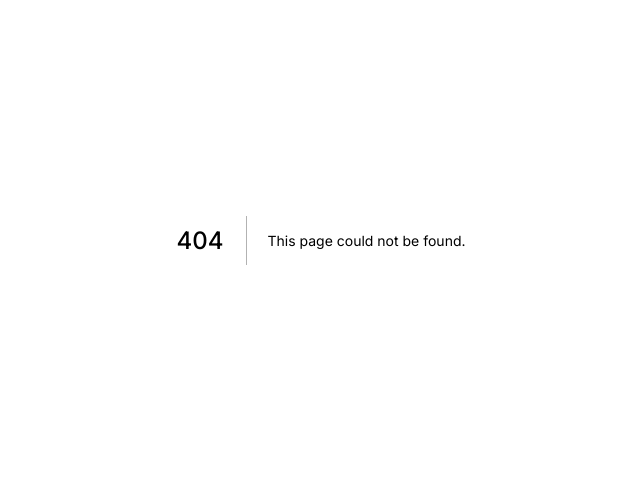
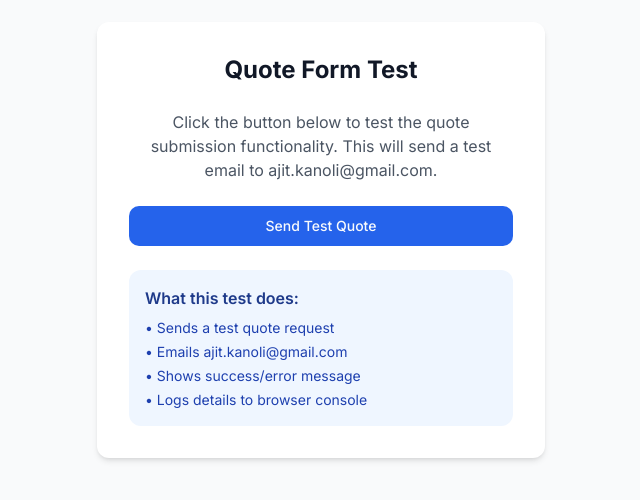
Before and after one commit to Ajit-Bhaskaran/cgpainting-current, a Next.js app in the folder app/: page /test-quote in a window 1280 px wide. Before the commit this address had no page. Shown: the part 160-660 px from the top of the page, without its empty margins (319-959 px from the left). Built offline with nearby package versions, Linux system fonts and the light colour scheme.

Commit message:
Add quote form functionality with Web3Forms email integration

```diff
--- /dev/null
+++ b/app/app/api/quote/route.ts
@@ -0,0 +1,64 @@
+import { NextRequest, NextResponse } from 'next/server'
+
+export async function POST(request: NextRequest) {
+  try {
+    const formData = await request.json()
+
+    // Web3Forms endpoint - this is a free service that handles form submissions
+    const response = await fetch('https://api.web3forms.com/submit', {
+      method: 'POST',
+      headers: {
+        'Content-Type': 'application/json',
+      },
+      body: JSON.stringify({
+        access_key: 'c102832c-bb16-485f-903b-95cbd6aaee05',
+        name: formData.name,
+        email: formData.email,
+        phone: formData.phone,
+        address: formData.address,
+        propertyType: formData.propertyType,
+        projectType: formData.projectType,
+        rooms: formData.rooms,
+        timeline: formData.timeline,
+        budget: formData.budget,
+        details: formData.details,
+        subject: 'New Quote Request - CG Painting',
+        message: `
+New quote request received:
+
+Contact Information:
+- Name: ${formData.name}
+- Phone: ${formData.phone}
+- Email: ${formData.email}
+- Address: ${formData.address}
+
+Project Details:
+- Property Type: ${formData.propertyType}
+- Project Type: ${formData.projectType}
+- Rooms/Areas: ${formData.rooms}
+- Timeline: ${formData.timeline}
+- Budget: ${formData.budget}
+
+Additional Details:
+${formData.details}
+
+This quote request was submitted from the CG Painting website.
+        `,
+      }),
+    })
+
+    const result = await response.json()
+
+    if (result.success) {
+      return NextResponse.json({ success: true, message: 'Quote request submitted successfully!' })
+    } else {
+      throw new Error('Failed to submit form')
+    }
+  } catch (error) {
+    console.error('Quote submission error:', error)
+    return NextResponse.json(
+      { success: false, message: 'Failed to submit quote request. Please try again.' },
+      { status: 500 }
+    )
+  }
+}
--- /dev/null
+++ b/app/app/test-quote/page.tsx
@@ -0,0 +1,82 @@
+'use client'
+
+import { useState } from 'react'
+import { Button } from '@/components/ui/button'
+import { toast } from 'sonner'
+
+export default function TestQuotePage() {
+  const [isTesting, setIsTesting] = useState(false)
+
+  const testQuoteSubmission = async () => {
+    setIsTesting(true)
+
+    try {
+      const testData = {
+        name: 'Test User',
+        phone: '0412 345 678',
+        email: 'test@example.com',
+        address: '123 Test Street, Sydney NSW 2000',
+        propertyType: 'house',
+        projectType: 'interior',
+        rooms: 'Living room, 2 bedrooms',
+        timeline: '1-2weeks',
+        budget: '3000-5000',
+        details: 'This is a test submission to verify the quote form is working correctly.'
+      }
+
+      const response = await fetch('/api/quote', {
+        method: 'POST',
+        headers: {
+          'Content-Type': 'application/json',
+        },
+        body: JSON.stringify(testData),
+      })
+
+      const result = await response.json()
+
+      if (result.success) {
+        toast.success('Test quote submitted successfully! Check your email.')
+      } else {
+        toast.error('Test failed: ' + result.message)
+      }
+    } catch (error) {
+      console.error('Test error:', error)
+      toast.error('Test failed. Check console for details.')
+    } finally {
+      setIsTesting(false)
+    }
+  }
+
+  return (
+    <div className="min-h-screen bg-gray-50 flex items-center justify-center">
+      <div className="max-w-md w-full bg-white rounded-lg shadow-md p-8">
+        <h1 className="text-2xl font-bold text-gray-900 mb-6 text-center">
+          Quote Form Test
+        </h1>
+
+        <p className="text-gray-600 mb-6 text-center">
+          Click the button below to test the quote submission functionality.
+          This will send a test email to ajit.kanoli@gmail.com.
+        </p>
+
+        <Button
+          onClick={testQuoteSubmission}
+          disabled={isTesting}
+          className="w-full"
+        >
+          {isTesting ? 'Testing...' : 'Send Test Quote'}
+        </Button>
+
+        <div className="mt-6 p-4 bg-blue-50 rounded-lg">
+          <h3 className="font-semibold text-blue-900 mb-2">What this test does:</h3>
+          <ul className="text-sm text-blue-800 space-y-1">
+            <li>• Sends a test quote request</li>
+            <li>• Emails ajit.kanoli@gmail.com</li>
+            <li>• Shows success/error message</li>
+            <li>• Logs details to browser console</li>
+          </ul>
+        </div>
+      </div>
+    </div>
+  )
+}
--- a/app/components/quote-form.tsx
+++ b/app/components/quote-form.tsx
@@ -36,12 +36,25 @@ export default function QuoteForm() {
     setIsSubmitting(true)
 
     try {
-      // Simulate form submission - in real app, this would be an API call
-      await new Promise(resolve => setTimeout(resolve, 2000))
+      // Send form data to our API endpoint
+      const response = await fetch('/api/quote', {
+        method: 'POST',
+        headers: {
+          'Content-Type': 'application/json',
+        },
+        body: JSON.stringify(formData),
+      })
 
-      setIsSubmitted(true)
-      toast.success('Quote request submitted successfully!')
+      const result = await response.json()
+
+      if (result.success) {
+        setIsSubmitted(true)
+        toast.success('Quote request submitted successfully!')
+      } else {
+        throw new Error(result.message || 'Failed to submit')
+      }
     } catch (error) {
+      console.error('Submission error:', error)
       toast.error('Failed to submit quote request. Please try again.')
     } finally {
       setIsSubmitting(false)
```
Also changed, not shown: 1 other file (tests, documents, lock files or other folders).
